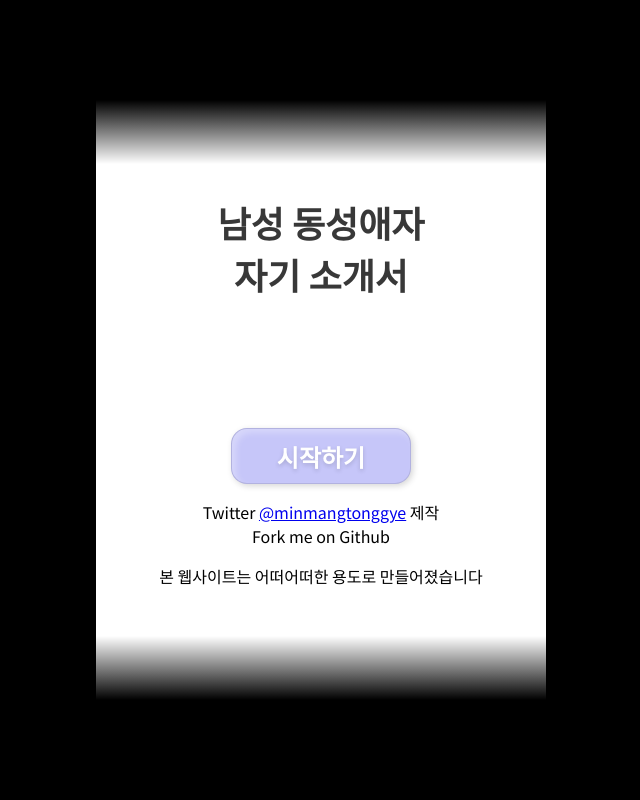
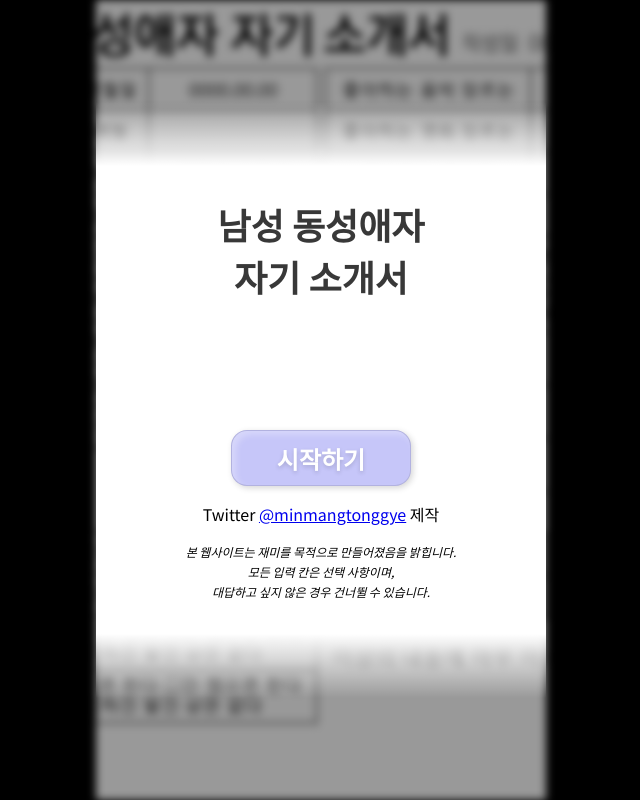
Before and after one commit to MinMangTongGye/introduce-table, a React (Create React App) app: page / in a window 1280 px wide. Shown: the whole page, without its empty margins (319-959 px from the left). Built offline with nearby package versions, Linux system fonts and the light colour scheme.

Commit message:
fix: 스타일링 조정

```diff
--- a/src/App.tsx
+++ b/src/App.tsx
@@ -10,6 +10,8 @@ import {AppContext, AppContextProvider} from "./contexts/AppContext";
 import {ResultPage} from "./pages/ResultPage";
 
 const AppContainer = styled.div`
+  position: relative;
+
   display: flex;
   flex-direction: column;
 
--- a/src/components/Page.tsx
+++ b/src/components/Page.tsx
@@ -1,4 +1,5 @@
 import styled from '@emotion/styled';
+import bgImage from '../table_base.jpg';
 
 type PageProps = {
   fullscreen?: boolean;
@@ -8,13 +9,33 @@ export const Page = styled.section<PageProps>`
   display: flex;
   flex-direction: column;
 
-  padding: 96px 32px;
   box-sizing: border-box;
 
   background: white;
-  background: linear-gradient(to bottom, transparent 0, white 64px, white calc(100% - 64px), transparent 100%);
 
-  ${({ fullscreen }) => fullscreen && `
+  ${({ fullscreen }) => fullscreen ? `
+    padding: 32px;
     min-height: 100vh;
+  ` : `
+
+    padding: 96px 32px;
+    background: linear-gradient(to bottom, transparent 0, white 64px, white calc(100% - 64px), transparent 100%);
+
+    &:before {
+      content: '';
+      position: absolute;
+      left: 0; top: 0;
+      width: 100%;
+      height: 100%;
+
+      background-image: linear-gradient(to bottom, rgba(0, 0, 0, 0.4) 0%, rgba(0, 0, 0, 0.4) 100%), url('${bgImage}');
+      background-position: center;
+      background-size: cover;
+
+      filter: blur(4px);
+
+      z-index: -1;
+
+    }
   `};
 `;
--- a/src/pages/IntroPage.tsx
+++ b/src/pages/IntroPage.tsx
@@ -16,6 +16,11 @@ const Footer = styled.div`
   text-align: center;
 `;
 
+const FooterNote = styled(Typo.P)`
+  font-size: 12px;
+  font-style: italic;
+`
+
 type IntroPageProps = {
   start: () => Promise<unknown>;
 }
@@ -33,11 +38,13 @@ export const IntroPage = ({ start }: IntroPageProps) => {
         </div>
         <p>
           Twitter <a href="https://twitter.com/minmangtonggye">@minmangtonggye</a> 제작<br />
-          Fork me on Github
         </p>
-        <p>
-          본 웹사이트는 어떠어떠한 용도로 만들어졌습니다
-        </p>
+        <FooterNote>
+          본 웹사이트는 재미를 목적으로 만들어졌음을 밝힙니다.
+        </FooterNote>
+        <FooterNote>
+          모든 입력 칸은 선택 사항이며,<br />대답하고 싶지 않은 경우 건너뛸 수 있습니다.
+        </FooterNote>
       </Footer>
     </Page>
   );
```
Also changed, not shown: src/table_base.jpg (added).
